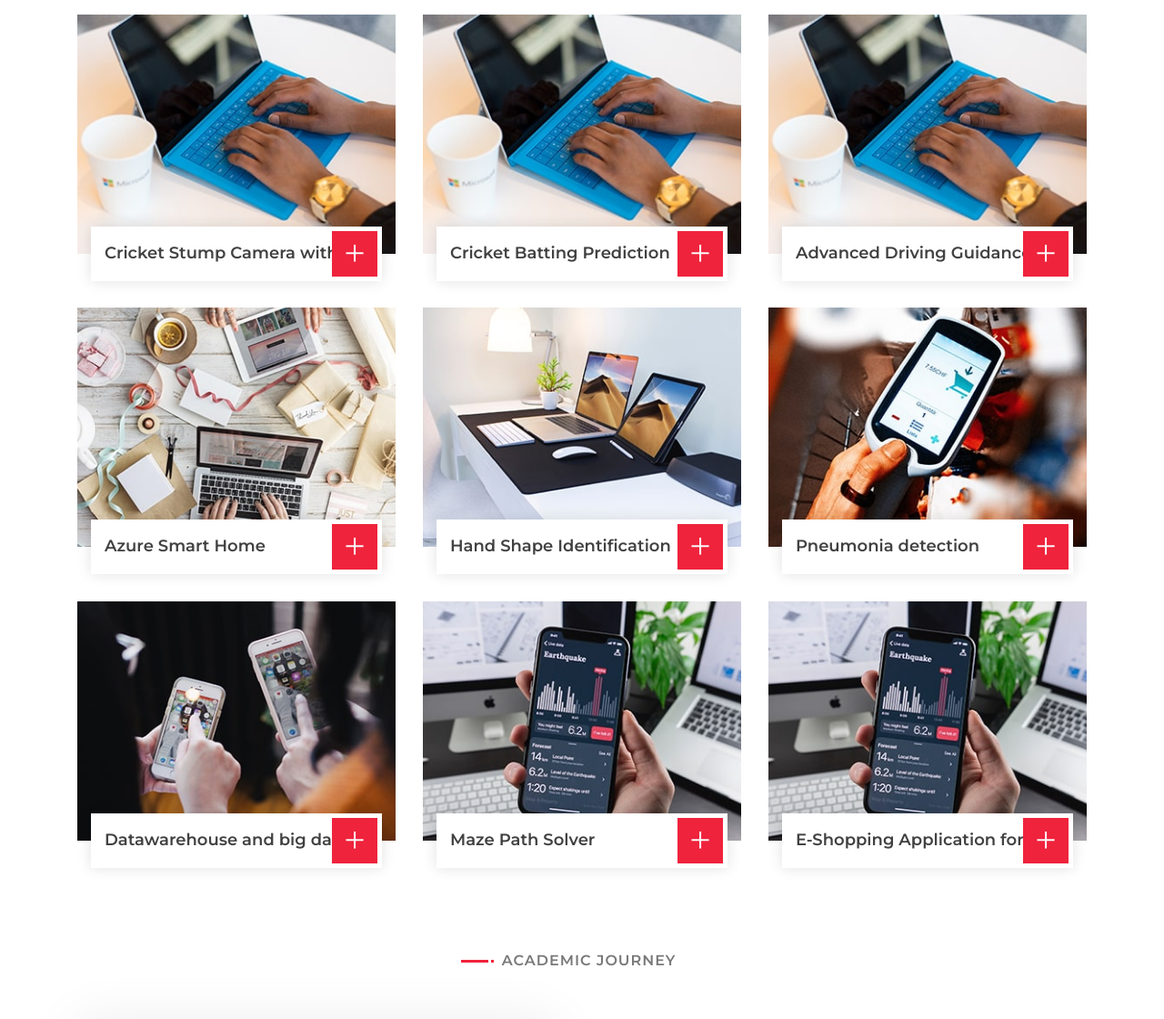
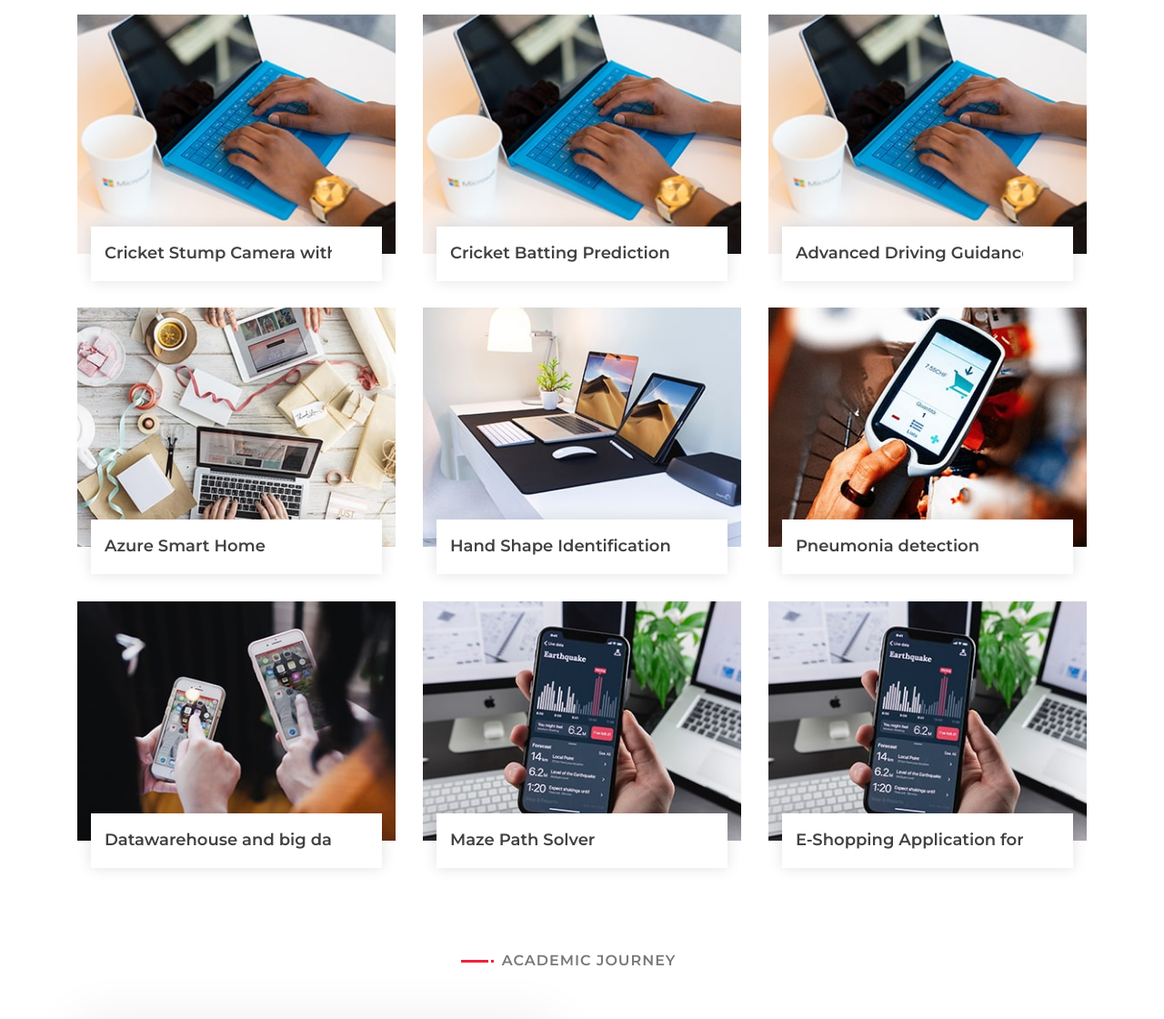
Before and after one commit to prackash/developer-portfolio, a plain HTML site: page index.html in a window 1280 px wide. Shown: the part 6009-7129 px from the top of the page at 91% size. Drawn offline with nearby package versions, Linux system fonts and the light colour scheme.

Commit message:
removed info button for now

```diff
--- a/index.html
+++ b/index.html
@@ -462,7 +462,7 @@ aligning with business goals and user needs
                             </div>
                             <div class="portfolio-text">
                                 <h3>Cricket Stump Camera with Ball Detection</h3>
-                                <a class="btn" href="img/portfolio-1.jpg" data-lightbox="portfolio">+</a>
+                                <!-- <a class="btn" href="img/portfolio-1.jpg" data-lightbox="portfolio">+</a> -->
                             </div>
                         </div>
                     </div>
@@ -473,7 +473,7 @@ aligning with business goals and user needs
                             </div>
                             <div class="portfolio-text">
                                 <h3>Cricket Batting Prediction</h3>
-                                <a class="btn" href="img/portfolio-1.jpg" data-lightbox="portfolio">+</a>
+                                <!-- <a class="btn" href="img/portfolio-1.jpg" data-lightbox="portfolio">+</a> -->
                             </div>
                         </div>
                     </div>
@@ -484,7 +484,7 @@ aligning with business goals and user needs
                             </div>
                             <div class="portfolio-text">
                                 <h3>Advanced Driving Guidance System</h3>
-                                <a class="btn" href="img/portfolio-1.jpg" data-lightbox="portfolio">+</a>
+                                <!-- <a class="btn" href="img/portfolio-1.jpg" data-lightbox="portfolio">+</a> -->
                             </div>
                         </div>
                     </div>
@@ -495,7 +495,7 @@ aligning with business goals and user needs
                             </div>
                             <div class="portfolio-text">
                                 <h3>Azure Smart Home</h3>
-                                <a class="btn" href="img/portfolio-2.jpg" data-lightbox="portfolio">+</a>
+                                <!-- <a class="btn" href="img/portfolio-2.jpg" data-lightbox="portfolio">+</a> -->
                             </div>
                         </div>
                     </div>
@@ -506,7 +506,7 @@ aligning with business goals and user needs
                             </div>
                             <div class="portfolio-text">
                                 <h3>Hand Shape Identification</h3>
-                                <a class="btn" href="img/portfolio-3.jpg" data-lightbox="portfolio">+</a>
+                                <!-- <a class="btn" href="img/portfolio-3.jpg" data-lightbox="portfolio">+</a> -->
                             </div>
                         </div>
                     </div>
@@ -517,7 +517,7 @@ aligning with business goals and user needs
                             </div>
                             <div class="portfolio-text">
                                 <h3>Pneumonia detection</h3>
-                                <a class="btn" href="img/portfolio-4.jpg" data-lightbox="portfolio">+</a>
+                                <!-- <a class="btn" href="img/portfolio-4.jpg" data-lightbox="portfolio">+</a> -->
                             </div>
                         </div>
                     </div>
@@ -528,7 +528,7 @@ aligning with business goals and user needs
                             </div>
                             <div class="portfolio-text">
                                 <h3>Datawarehouse and big data analysis for E-Commerce</h3>
-                                <a class="btn" href="img/portfolio-5.jpg" data-lightbox="portfolio">+</a>
+                                <!-- <a class="btn" href="img/portfolio-5.jpg" data-lightbox="portfolio">+</a> -->
                             </div>
                         </div>
                     </div>
@@ -539,7 +539,7 @@ aligning with business goals and user needs
                             </div>
                             <div class="portfolio-text">
                                 <h3>Maze Path Solver</h3>
-                                <a class="btn" href="img/portfolio-6.jpg" data-lightbox="portfolio">+</a>
+                                <!-- <a class="btn" href="img/portfolio-6.jpg" data-lightbox="portfolio">+</a> -->
                             </div>
                         </div>
                     </div>
@@ -550,7 +550,7 @@ aligning with business goals and user needs
                             </div>
                             <div class="portfolio-text">
                                 <h3>E-Shopping Application for Visually Impaired</h3>
-                                <a class="btn" href="img/portfolio-6.jpg" data-lightbox="portfolio">+</a>
+                                <!-- <a class="btn" href="img/portfolio-6.jpg" data-lightbox="portfolio">+</a> -->
                             </div>
                         </div>
                     </div>
```
